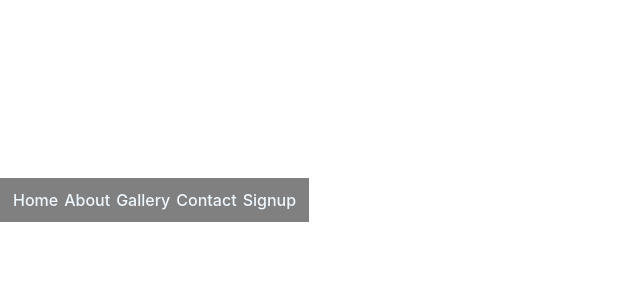
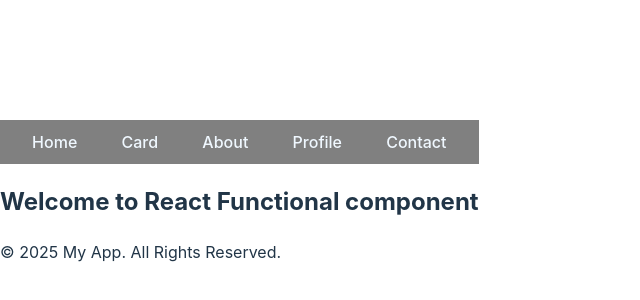
Before and after one commit to vignesh0705/MERN-STACK, a React (Vite) app in the folder SECE_Frontend/: page /home in a window 1280 px wide. Shown: the part 200-500 px from the top of the page, without its empty margins (0-640 px from the left). Built offline with nearby package versions, Linux system fonts and the light colour scheme.

Commit message:
22.1.24 FN

```diff
--- a/SECE_Frontend/src/App.jsx
+++ b/SECE_Frontend/src/App.jsx
@@ -1,24 +1,34 @@
-import { BrowserRouter, Routes, Route } from 'react-router-dom';
-import Home from "./components/FunctionalComponents/Home";
-import About from "./components/FunctionalComponents/About";
+import Home from "./components/FunctionalComponents/Home"
+import Button  from "./components/FunctionalComponents/Button";
+import Card from "./components/FunctionalComponents/Card";
+import Footer from "./components/FunctionalComponents/Footer";
+import Header from "./components/FunctionalComponets/Header";
+import Profile from "./components/FunctionalComponets/Profile";
+import ClassCompEG from "./components/classComponents/ClassCompEG";
 import Gallery from "./components/FunctionalComponents/Gallery";
-import Contact from "./components/FunctionalComponents/Contact";
-import Navbar from "./components/FunctionalComponents/Navbar";
-import Signup from "./components/FunctionalComponents/Signup";
+import About from "./components/FunctionalComponets/About";
+import Contact from "./components/FunctionalComponets/contact";
+import Navbar from "./components/FunctionalComponets/Navbar";
+import {BrowserRouter ,Routes ,Route} from 'react-router-dom';
+import SignUp from "./components/FunctionalComponets/SignUp";
 
-function App() {
+const App = () => {
   return (
-    <BrowserRouter>
-      <Navbar />
+    <>
+     <BrowserRouter>
       <Routes>
-        <Route path="/" element={<Home />} />
-        <Route path="/about" element={<About />} />
-        <Route path="/gallery" element={<Gallery page="Gallery" img="SECE Logo" />} />
-        <Route path="/contact" element={<Contact />} />
-        <Route path="/sign-up" element={<Signup />} />
-      </Routes>
-    </BrowserRouter>
+       <Route path="/" element={<SignUp />}></Route>
+       <Route path="/home" element={<Home />}></Route>
+       <Route path="/card" element={<Card title="Introduction" description="This is a simple card component." />}></Route>
+       <Route path="/about" element={<About Hello="Vigneshvar" />}></Route> {/* props Example */}
+       <Route path="/profile" element={<Profile name="Vigneshvar pandi" age={19} profession="Developer" />}></Route>
+       <Route path="/contact" element={<Contact />}></Route>   {/* state Example */}
+       </Routes>
+      </BrowserRouter>
+      <Footer />
+    {/* <Button label="Click Me" onClick={() => alert("Button clicked!")} /> */}
+    </>
   );
-}
+};
 
 export default App;
--- a/SECE_Frontend/src/components/FunctionalComponents/About.jsx
+++ b/SECE_Frontend/src/components/FunctionalComponents/About.jsx
@@ -1,18 +1,10 @@
-import { useState } from "react";
-// Event Handling
-const About = () => {
-  var [text, setText] = useState("Vijay");
-  function handleText(e){
-    setText(e.target.value)
-  }
-  return (
-    <div>
-      <h2>This is About Component.</h2>
-      <h2>TextArea:</h2>
-{/* <textarea value={text} onChange={(event=>setText(event.target.value)} /> */}
-      <textarea value={text} onChange={handleText} />
-      <p>The text is {text}</p>
-    </div>
-  );
-};
+import Navbar from "./Navbar";
+const About = (Props) => {
+    return(
+        <div>
+            <Navbar />
+            <h3>Hello {Props.Hello} !!</h3>
+        </div>
+    )
+}
 export default About;
--- /dev/null
+++ b/SECE_Frontend/src/components/FunctionalComponents/Button.jsx
@@ -0,0 +1,8 @@
+const Button = ({ label, onClick }) => {
+    return (
+      <button onClick={onClick} style={{ padding: "10px 20px", margin: "5px" }}>
+        {label}
+      </button>
+    );
+  };
+  export default Button;
--- /dev/null
+++ b/SECE_Frontend/src/components/FunctionalComponents/Card.jsx
@@ -0,0 +1,14 @@
+import Navbar from "./Navbar";
+const Card = ({ title, description }) => {
+    return (
+      <div>
+      <Navbar />
+      <div style={{ border: "1px solid #ccc", padding: "15px", borderRadius: "5px", margin: "10px" }}>
+        <h2>{title}</h2>
+        <p>{description}</p>
+      </div>
+      </div>
+    );
+  };
+
+  export default Card;
--- a/SECE_Frontend/src/components/FunctionalComponents/Contact.jsx
+++ b/SECE_Frontend/src/components/FunctionalComponents/Contact.jsx
@@ -1,13 +1,15 @@
-import {useState} from 'react';
-const Contact = () => {
-  var [num,setNum] = useState(0);
-  return (
-    <div>
-      <h2>Welcome to Contact Page</h2>
-      <h3>This is a state example</h3>
-      <h4>Number is {num}</h4>
-      <button onClick = {()=>setNum(num + 1)}>+</button>
-    </div>
-  );
-};
+import { useState } from "react";
+import Navbar from "./Navbar";
+const Contact = () =>{
+    var [num,setNum] = useState(0);
+    return(
+        <div>
+            <Navbar />
+            <h2>This is Contact Page</h2>
+            <h3>This is state Example</h3>
+            <h4>Number is {num}</h4>
+            <button onClick={()=>setNum(num+1)}>+</button>
+        </div>
+    )
+}
 export default Contact;
--- /dev/null
+++ b/SECE_Frontend/src/components/FunctionalComponents/Footer.jsx
@@ -0,0 +1,8 @@
+const Footer = () => {
+    return (
+      <footer>
+        <p>© 2025 My App. All Rights Reserved.</p>
+      </footer>
+    );
+  };
+  export default Footer;
--- /dev/null
+++ b/SECE_Frontend/src/components/FunctionalComponents/Header.jsx
@@ -0,0 +1,8 @@
+const Header = () => {
+    return (
+      <header>
+        <h1>Welcome to My App</h1>
+      </header>
+    );
+  };
+  export default Header;
--- a/SECE_Frontend/src/components/FunctionalComponents/Home.jsx
+++ b/SECE_Frontend/src/components/FunctionalComponents/Home.jsx
@@ -1,8 +1,10 @@
-const Home = () => {
-  return (
+import Navbar from "./Navbar";
+const Home = () =>{
+    return (
     <div>
-      <h2>Welcome to Home Page</h2>
+        <Navbar />
+        <h2>Welcome to React Functional component</h2>
     </div>
-  );
-};
+    )
+}
 export default Home;
--- a/SECE_Frontend/src/components/FunctionalComponents/Navbar.jsx
+++ b/SECE_Frontend/src/components/FunctionalComponents/Navbar.jsx
@@ -1,20 +1,19 @@
-import { Link } from 'react-router-dom';
-import '../../css/Navbar.css';
+import '../../css/Navbar.css'
+import { Link } from "react-router-dom"
 
-const Navbar = () => {
-  return (
+const Navbar = () =>{
+   return (
     <header>
-      <nav>
-        <ol>
-          <li><Link to='/' className="link">Home</Link></li>
-          <li><Link to='/about' className="link">About</Link></li>
-          <li><Link to='/gallery' className="link">Gallery</Link></li>
-          <li><Link to='/contact' className="link">Contact</Link></li>
-          <li><Link to='/sign-up' className="link">Signup</Link></li>
-        </ol>
-      </nav>
+        <nav>
+            <ol className='navbar'>
+                <li><Link to='/home' className='link'>Home</Link></li>
+                <li><Link to='/card' className='link'>Card</Link></li>
+                <li><Link to='/about' className='link'>About</Link></li>
+                <li><Link to='/profile' className='link'>Profile</Link></li>
+                <li><Link to='/contact' className='link'>Contact</Link></li>
+            </ol>
+        </nav>
     </header>
-  );
+   );
 };
-
 export default Navbar;
--- /dev/null
+++ b/SECE_Frontend/src/components/FunctionalComponents/Profile.jsx
@@ -0,0 +1,16 @@
+import Navbar from "./Navbar";
+
+const Profile = ({ name, age, profession }) => {
+    return (
+      <div>
+      <Navbar />
+      <div style={{ border: "1px solid #333", padding: "15px", borderRadius: "10px", margin: "10px" }}>
+        <h3>Profile</h3>
+        <p><strong>Name:</strong> {name}</p>
+        <p><strong>Age:</strong> {age}</p>
+        <p><strong>Profession:</strong> {profession}</p>
+      </div>
+      </div>
+    );
+  };
+  export default Profile;
```
Also changed, not shown: SECE_Frontend/src/components/FunctionalComponents/Hooks.jsx (added, +7 -0 lines).
